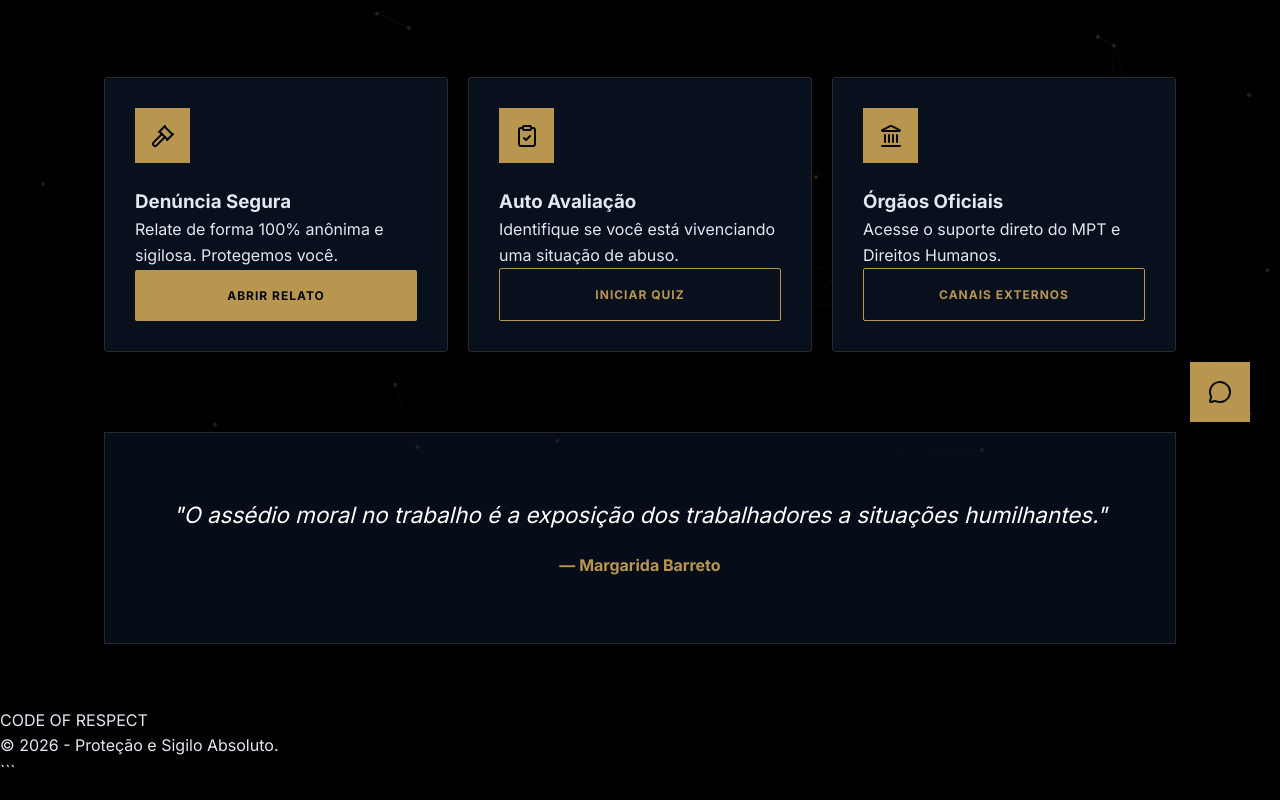
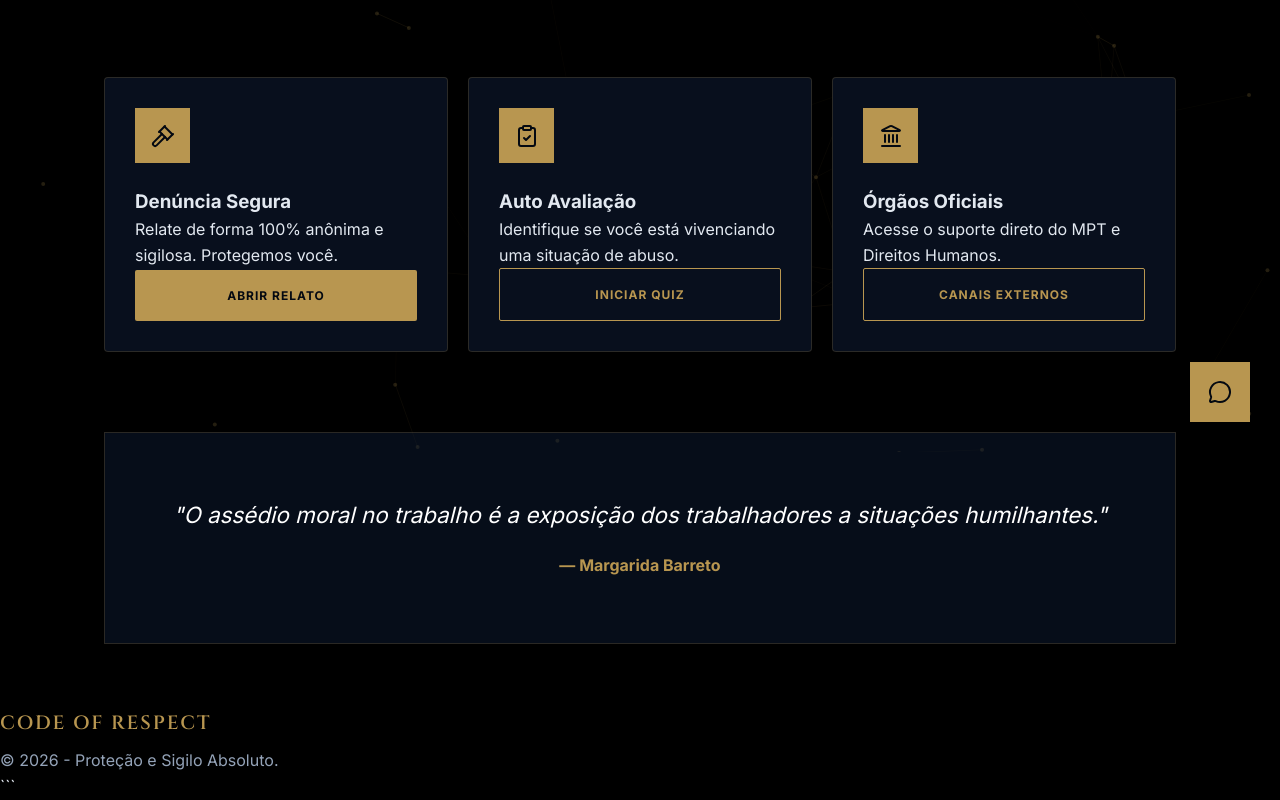
Before and after one commit to agenteorelhas/CODE-OF-RESPECT, a plain HTML site: page index.html in a window 1280 px wide. Shown: the part 348-1148 px from the top of the page. Drawn offline with nearby package versions, Linux system fonts and the light colour scheme.

Commit message:
Refactor footer styling and structure in index.html

```diff
--- a/index.html
+++ b/index.html
@@ -114,9 +114,10 @@
             </section>
         </div>
 
-   <footer class="main-content"> <div class="footer-logo">CODE OF RESPECT</div>
-        <p>© 2026 - Proteção e Sigilo Absoluto.</p>
-    </footer>
+   <footer>
+            <div style="font-family: 'Cinzel', serif; color: var(--accent); font-size: 1.2rem; letter-spacing: 2px;">CODE OF RESPECT</div>
+            <p style="color: var(--text-muted); margin-top: 10px;">© 2026 - Proteção e Sigilo Absoluto.</p>
+        </footer>
 
     <script src="script.js"></script>
 </body>
```
